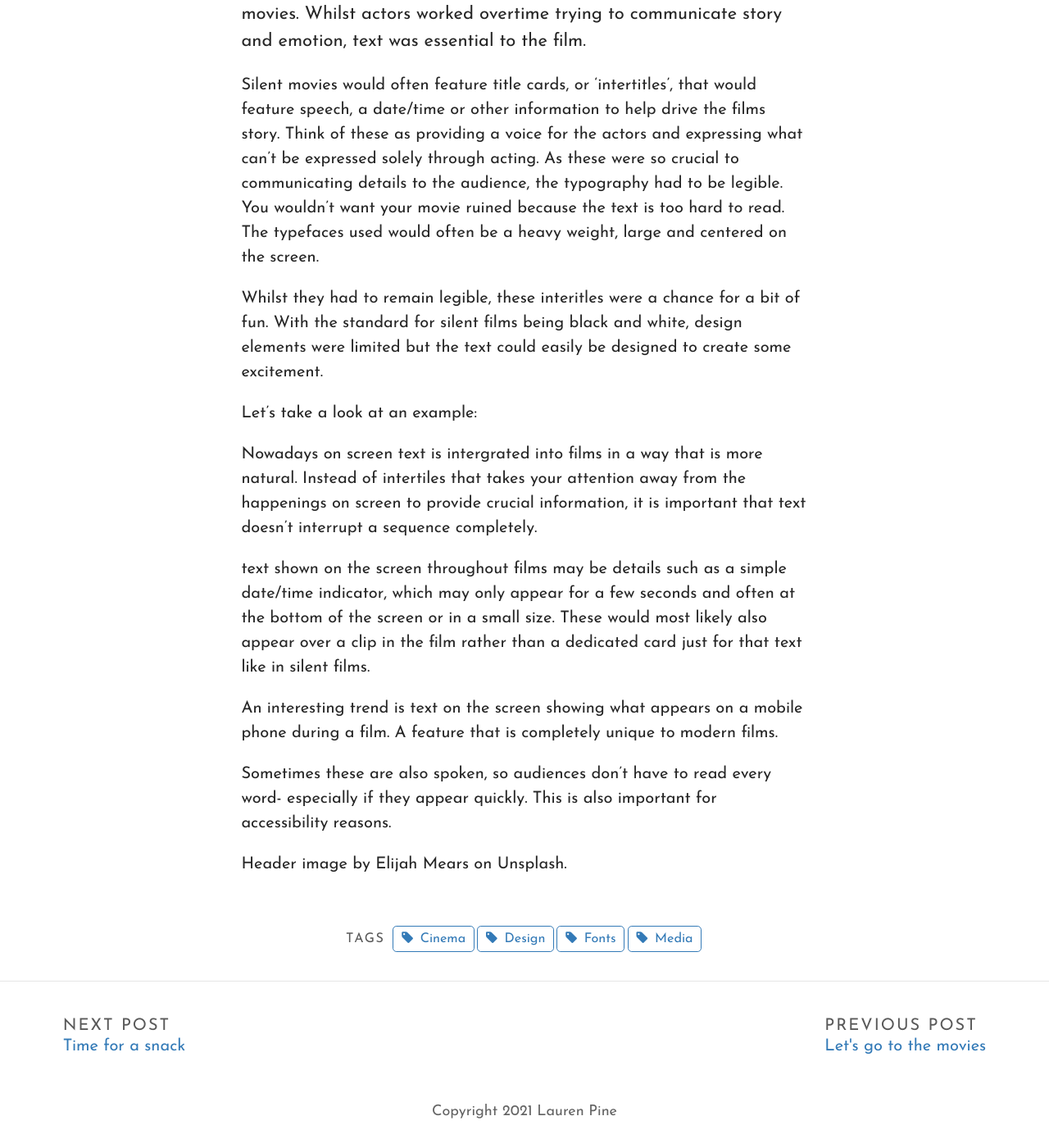
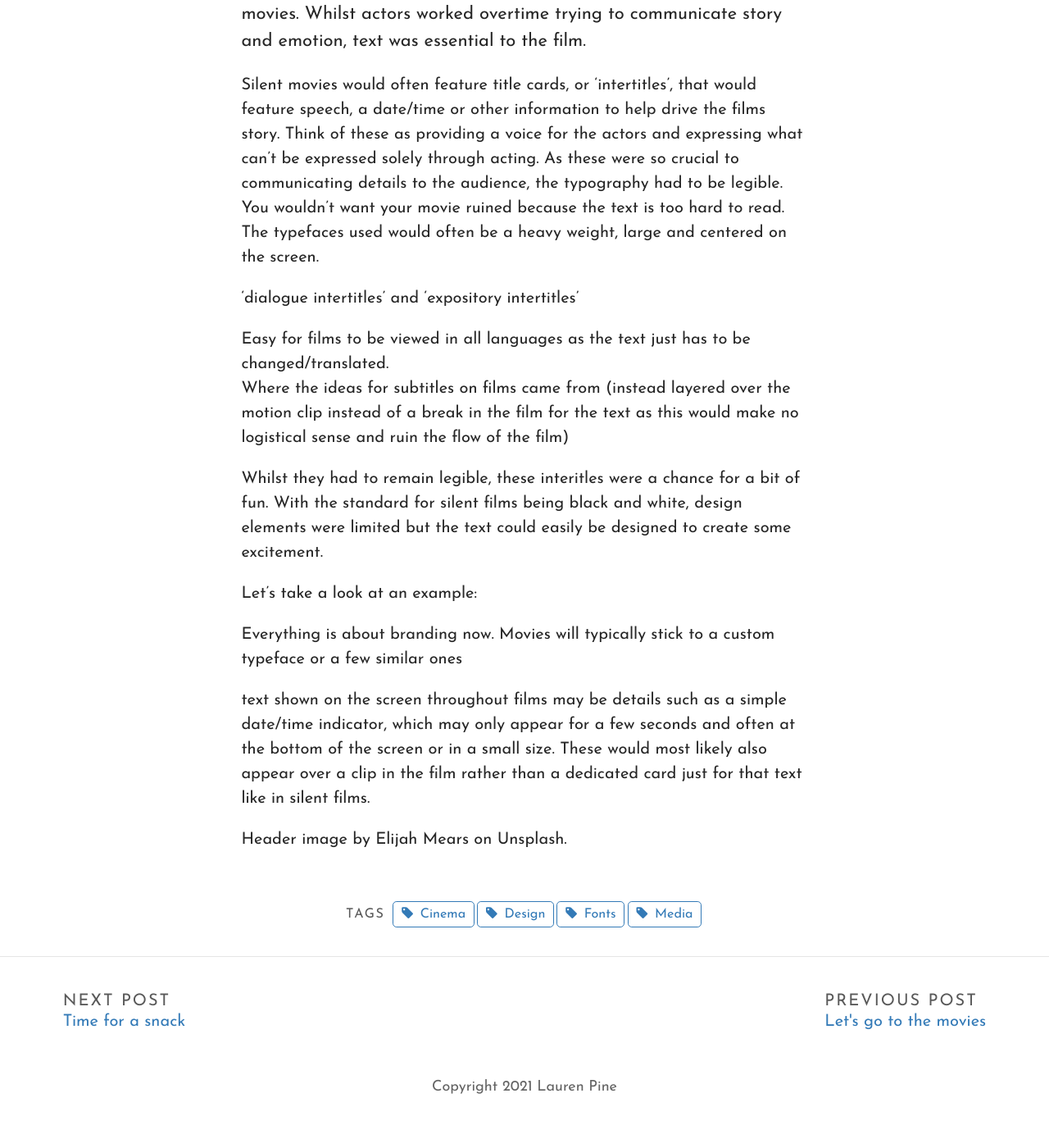
Before and after one commit to laurenlouisap/typography, a Jekyll site: the page built from _posts/2021-10-06-lets-go-back-in-time.md, in a window 1280 px wide and 1400 px high, scrolled down 550 px. Shown: the whole window at 82% size. Built offline with Jekyll 4.4.1, drawn with Linux system fonts in a browser that asks for light colours; some web fonts are replaced; after the commit the page ends 1920 px from its top, so only the background shows below that.

Commit message:
Update Post “2021-10-06-lets-go-back-in-time”

```diff
--- a/_posts/2021-10-06-lets-go-back-in-time.md
+++ b/_posts/2021-10-06-lets-go-back-in-time.md
@@ -15,18 +15,21 @@ Once opon a time, typography played a much bigger role in cinema. Any text in fi
 
 Silent movies would often feature title cards, or 'intertitles', that would feature speech, a date/time or other information to help drive the films story. Think of these as providing a voice for the actors and expressing what can't be expressed solely through acting. As these were so crucial to communicating details to the audience, the typography had to be legible. You wouldn't want your movie ruined because the text is too hard to read. The typefaces used would often be a heavy weight, large and centered on the screen.
 
-Whilst they had to remain legible, these interitles were a chance for a bit of fun. With the standard for silent films being black and white, design elements were limited but the text could easily be designed to create some excitement.
+'dialogue intertitles' and 'expository intertitles'
+
+Easy for films to be viewed in all languages as the text just has to be changed/translated.\
+Where the ideas for subtitles on films came from (instead layered over the motion clip instead of a break in the film for the text as this would make no logistical sense and ruin the flow of the film)
 
 
 
+Whilst they had to remain legible, these interitles were a chance for a bit of fun. With the standard for silent films being black and white, design elements were limited but the text could easily be designed to create some excitement.
+
 Let's take a look at an example:
 
-Nowadays on screen text is intergrated into films in a way that is more natural. Instead of intertiles that takes your attention away from the happenings on screen to provide crucial information, it is important that text doesn't interrupt a sequence completely.
+Everything is about branding now. Movies will typically stick to a custom typeface or a few similar ones
 
  text shown on the screen throughout films may be details such as a simple date/time indicator, which may only appear for a few seconds and often at the bottom of the screen or in a small size. These would most likely also appear over a clip in the film rather than a dedicated card just for that text like in silent films.
 
-An interesting trend is text on the screen showing what appears on a mobile phone during a film. A feature that is completely unique to modern films.
 
-Sometimes these are also spoken, so audiences don't have to read every word- especially if they appear quickly. This is also important for accessibility reasons.
 
 Header image by Elijah Mears on Unsplash.
```
